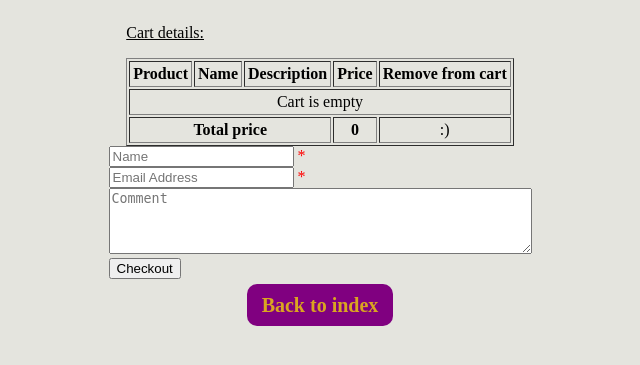
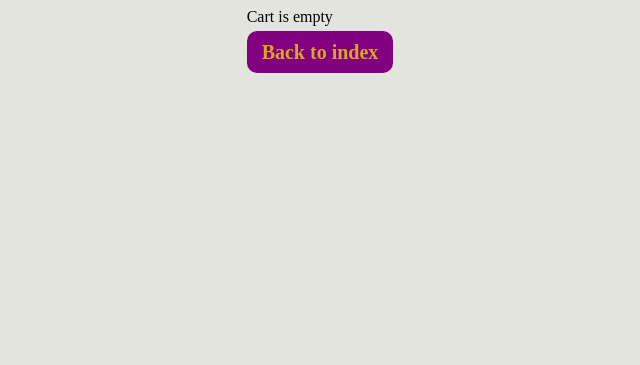
Before and after one commit to lucianIonescu5p/Training, a PHP site: page /cart.php in a window 1280 px wide. Shown: the top 365 px of the page, without its empty margins (320-960 px from the left). Run offline with PHP 8.4, Linux system fonts and the light colour scheme; tables that the repository leaves empty or names only in its code hold one stand-in row (values such as "Sample post"); some libraries are stand-ins or nearby versions.

Commit message:
Updated source code

```diff
--- a/public/common.php
+++ b/common.php
@@ -1,21 +1,16 @@
 <?php
+
 session_start();
 
 require_once 'config.php';
+require_once 'translations.php';
 
-$conn = new PDO("mysql:host=".SERVERNAME.";dbname=".DBNAME."", USERNAME, PASSWORD);
+$conn = new PDO("mysql:host=" . HOST . ";dbname=" . DB_NAME . "", DB_USERNAME, DB_PASSWORD);
 $conn->setAttribute(PDO::ATTR_ERRMODE, PDO::ERRMODE_EXCEPTION);
 $conn->setAttribute(PDO::ATTR_EMULATE_PREPARES, false);
+$conn->setAttribute(PDO::ATTR_DEFAULT_FETCH_MODE, PDO::FETCH_ASSOC);
 
-//translation function
-function trans($label)
-{
-    $translations = [
-        'ID' => '#'
-    ];
 
-    return isset($translations[$label]) ? $translations[$label] : $label;
-};
 
 //instantiate cart as an array
 if (empty($_SESSION['cart'])) {
@@ -25,8 +20,7 @@ if (empty($_SESSION['cart'])) {
 //data test function
 function sanitize_input($data) {
 
-    $data = trim($data);
-    $data = strip_tags($data);
+    $data = htmlspecialchars($data);
 
     return $data;
   }
--- a/public/cart.php
+++ b/public/cart.php
@@ -1,16 +1,15 @@
 <?php
 
-require_once 'common.php';
+require_once '../common.php';
 
-$empty = trans('Cart is empty');
 
-//remove items from the cart
-if (isset($_GET['id']))
-{
+
+// remove items from the cart
+if (isset($_GET['id'])) {
 
     $key = array_search($_GET['id'], $_SESSION['cart']);
 
-    if($key !== false){
+    if ($key !== false) {
 
         unset($_SESSION['cart'][$key]);
         header('Location: cart.php');
@@ -35,16 +34,16 @@ $sql =
 
 $stmt = $conn->prepare($sql);
 $res = $stmt->execute(array_values($_SESSION['cart']));
-$stmt->setFetchMode(PDO::FETCH_ASSOC);
 $rows = $stmt->fetchAll();
 
-//form checkout
+// form checkout
 $name = $contactDetails = $comments = '';
 $nameErr = $contactDetailsErr = $cartErr = '';
 $totalPrice = 0;
-//validation
-if (isset($_POST['checkout']))
-{
+
+// validation
+if (isset($_POST['checkout'])) {
+
     if (empty($_POST['name'])) {
         $nameErr = trans('Name is required');
     } else {
@@ -58,39 +57,36 @@ if (isset($_POST['checkout']))
 
     $comments = sanitize_input($_POST['comments']);
 
-    if(empty($_SESSION['cart'])){
+    if (empty($_SESSION['cart'])) {
         $cartErr = trans('Cart is empty');
     }
 }
 
 //mail
-if (isset($_POST['checkout']) && empty($nameErr) && empty($contactDetailsErr) && empty($cartErr))
-{
+if (isset($_POST['checkout']) && empty($nameErr) && empty($contactDetailsErr) && empty($cartErr)) {
 
-    $to = SHOPMANAGER;
-    $subject = trans('New order!');
     $headers = 'MIME-Version: 1.0' . "\r\n";
     $headers .= 'Content-type:text/html; charset=UTF-8' . "\r\n";
-    $headers .= 'From: <' . trans($contactDetails) . '>' . "\r\n";
+    $headers .= 'From: <' . sanitize_input(trans($contactDetails)) . '>' . "\r\n";
 
     $message = '
         <html>
             <head>
-                <title>' . trans('Order') . '</title>
+                <title>' . sanitize_input(trans('Order')) . '</title>
             </head>
             <body>
 
-                <p>' . trans('Hello, here\'s an order from') . ' ' . htmlspecialchars($name) . '</p>
-                <p>At ' . date('d/M/Y H:i:s') . '</p>
-                <p>' . trans('Order details are:') . '</p>
+                <p>' . sanitize_input(trans('Hello, here\'s an order from')) . ' ' . sanitize_input($name) . '</p>
+                <p>At ' . sanitize_input(date('d/M/Y H:i:s')) . '</p>
+                <p>' . sanitize_input(trans('Order details are:')) . '</p>
 
                 <table border="1" cellpadding="3">
 
                     <tr>
-                <th align="middle">' . trans('Product') . ' </th>
-                <th align="middle">' . trans('Name') . ' </th>
-                <th align="middle">' . trans('Description') . ' </th>
-                <th align="middle">' . trans('Price') . ' </th>
+                        <th align="middle">' . sanitize_input(trans('Product')) . ' </th>
+                        <th align="middle">' . sanitize_input(trans('Name')) . ' </th>
+                        <th align="middle">' . sanitize_input(trans('Description')) . ' </th>
+                        <th align="middle">' . sanitize_input(trans('Price')) . ' </th>
 
                     </tr> ';
 
@@ -99,36 +95,34 @@ if (isset($_POST['checkout']) && empty($nameErr) && empty($contactDetailsErr) &&
                         $message .= '
                             <tr>
                                 <td align="middle"><img src="' . (!empty($_SERVER['HTTPS']) ? 'https' : 'http') . '://' . $_SERVER['SERVER_NAME'] . '/images/' . $row['image'] . '" width="70px" height="70px"></td>
-                        <td align="middle">' . $row['title'] . '</td>
-                        <td align="middle">' . $row['description'] . '</td>
-                        <td align="middle">' . $row['price'] . '</td>
+                                <td align="middle">' . sanitize_input($row['title']) . '</td>
+                                <td align="middle">' . sanitize_input($row['description']) . '</td>
+                                <td align="middle">' . sanitize_input($row['price']) . '</td>
                             </tr> ';
                     }
                 $message .= '
                     <tr>
-                        <td colspan=3 align="middle"><b>' . trans('Total price') . '</b></td>
-                        <td align="middle"><b>' . $totalPrice . '</b></td>
+                        <td colspan=3 align="middle"><b>' . sanitize_input(trans('Total price')) . '</b></td>
+                        <td align="middle"><b>' . sanitize_input($totalPrice) . '</b></td>
                     </tr>
                 </table>
-                <p> ' . trans('Contact details:') . ' ' . htmlspecialchars($contactDetails) . '</p>
-                <p> ' . trans('Additional messages:') . ' ' . htmlspecialchars($comments) . '</p>
+                <p> ' . sanitize_input(trans('Contact details:')) . ' ' . sanitize_input($contactDetails) . '</p>
+                <p> ' . sanitize_input(trans('Additional messages:')) . ' ' . sanitize_input($comments) . '</p>
             </body>
         </html> ';
 
-    mail($to, $subject, $message, $headers);
+    mail(SHOP_MANAGER, trans('New order!'), $message, $headers);
 
     //log orders
-    $sql = 'INSERT INTO orders(name, contact_details, price)
-    VALUES (:name, :contact_details, :price)';
+    $sql = 'INSERT INTO orders(name, contact_details, price) VALUES (:name, :contact_details, :price)';
 
     $stmt = $conn->prepare($sql);
     $stmt->execute(array('name' => $name, 'contact_details' => $contactDetails, 'price' => $totalPrice));
     $last_id = $conn->lastInsertId();
 
-    foreach($_SESSION['cart'] as $product){
+    foreach ($_SESSION['cart'] as $product) {
 
-        $sql = 'INSERT INTO order_product(order_id ,product_id)
-        VALUES (:order_id, :product_id)';
+        $sql = 'INSERT INTO order_product(order_id ,product_id) VALUES (:order_id, :product_id)';
 
         $stmt = $conn->prepare($sql);
         $stmt->execute(array(':order_id' => $last_id, ':product_id' => $product));
@@ -140,7 +134,7 @@ if (isset($_POST['checkout']) && empty($nameErr) && empty($contactDetailsErr) &&
 
 }
 
-if(isset($_GET['mail_sent'])){
+if (isset($_GET['mail_sent'])) {
 
     $checkoutMessage = trans('Your order was sent succesfully');
     $_SESSION['cart'] = array();
@@ -153,50 +147,48 @@ if(isset($_GET['mail_sent'])){
     <meta charset="UTF-8">
     <meta name="viewport" content="width=device-width, initial-scale=1.0">
     <meta http-equiv="X-UA-Compatible" content="ie=edge">
-    <title><?= trans('Cart') ?></title>
+    <title><?= sanitize_input(trans('Cart')) ?></title>
     <link rel="stylesheet" href="main.css">
 </head>
 <body>
 
     <div id="cartContainer">
 
-        <p><u><?= trans('Cart details:') ?></u></p>
+        <?php if (empty($_SESSION['cart'])) : ?>
+
+            <tr>
+                <td colspan=5 align="middle"><?= sanitize_input(trans('Cart is empty')); ?></td>
+            </tr>
+
+        <?php else : ?>
+            <p><u><?= sanitize_input(trans('Cart details:')) ?></u></p>
 
             <table border="1" cellpadding="3">
 
                 <tr>
-                <th align="middle"><?= trans('Product') ?></th>
-                <th align="middle"><?= trans('Name') ?></th>
-                <th align="middle"><?= trans('Description') ?></th>
-                <th align="middle"><?= trans('Price') ?></th>
-                <th align="middle"><?= trans('Remove from cart') ?></th>
+                    <th align="middle"><?= sanitize_input(trans('Product')) ?></th>
+                    <th align="middle"><?= sanitize_input(trans('Name')) ?></th>
+                    <th align="middle"><?= sanitize_input(trans('Description')) ?></th>
+                    <th align="middle"><?= sanitize_input(trans('Price')) ?></th>
+                    <th align="middle"><?= sanitize_input(trans('Remove from cart')) ?></th>
                 </tr>
 
-            <?php if(empty($_SESSION['cart'])): ?>
-
-            <tr>
-                <td colspan=5 align="middle"><?= $empty; ?></td>
-            </tr>
-
-            <?php else: ?>
-            <?php foreach($rows as $row): ?>
+                <?php foreach ($rows as $row) : ?>
                 <?php $totalPrice += $row['price']; ?>
 
                     <tr>
-                    <td align="middle"><img src="images/<?= $row['image'] ?>" width="70px" height="70px"></td>
-                    <td align="middle"><?= $row['title'] ?></td>
-                    <td align="middle"><?= $row['description'] ?></td>
-                    <td align="middle"><?= $row['price'] ?></td>
-                    <td align="middle"><a href="?id=<?= $row['id']?>"><?= trans('Remove') ?></a></td>
+                        <td align="middle"><img src="images/<?= sanitize_input($row['image']) ?>" width="70px" height="70px"></td>
+                        <td align="middle"><?= sanitize_input($row['title']) ?></td>
+                        <td align="middle"><?= sanitize_input($row['description']) ?></td>
+                        <td align="middle"><?= sanitize_input($row['price']) ?></td>
+                        <td align="middle"><a href="?id=<?= sanitize_input($row['id'])?>"><?= trans('Remove') ?></a></td>
                     </tr>
 
-            <?php endforeach; ?>
-            <?php endif; ?>
+                <?php endforeach ?>
 
                 <tr>
-                    <td colspan=3 align="middle"><b><?= trans('Total price') ?></b></td>
-                    <td align="middle"><b><?= $totalPrice; ?></b></td>
-                    <td align="middle">:)</td>
+                    <td colspan=3 align="middle"><b><?= sanitize_input(trans('Total price')) ?></b></td>
+                    <td colspan=2 align="middle"><b><?= sanitize_input($totalPrice) ?></b></td>
                 </tr>
 
             </table>
@@ -204,22 +196,28 @@ if(isset($_GET['mail_sent'])){
 
                 <form method="POST">
 
-            <input id="nameInput" type="text" name="name" value="<?= $name; ?>" placeholder="<?= trans('Name ') ?>">
-            <span class="error"> *<?= $nameErr; ?></span><br />
-            <input type="email" name="contactDetails" placeholder="<?= trans('Email Address') ?>" value="<?= $contactDetails ?>">
-            <span class="error"> *<?= $contactDetailsErr; ?></span> <br />
-            <textarea rows="4" cols="50" name="comments" value="" placeholder="<?= trans('Comment') ?>"><?= $comments ?></textarea> <br />
-            <input type="submit" name="checkout" value="<?= trans('Checkout') ?>">
-            <span class="error"><?=$cartErr ?></span>
+                    <input type="text" name="name" value="<?= $name; ?>" placeholder="<?= sanitize_input(trans('Name ')) ?>">
+                    <span class="error"><?= $nameErr; ?></span><br />
+
+                    <input type="email" name="contactDetails" placeholder="<?= sanitize_input(trans('Email Address')) ?>" value="<?= sanitize_input($contactDetails) ?>">
+                    <span class="error"><?= sanitize_input($contactDetailsErr) ?></span> <br />
+
+                    <textarea rows="4" cols="50" name="comments" placeholder="<?= sanitize_input(trans('Comment')) ?>"><?= sanitize_input($comments) ?></textarea> <br />
+
+                    <input type="submit" name="checkout" value="<?= sanitize_input(trans('Checkout')) ?>">
+
+                    <span class="error"><?= sanitize_input($cartErr) ?></span>
 
                 </form>
 
-        <?php if(isset($_GET['mail_sent'])): ?>
-                <p class="success"><?= trans(':)') ?> <?= $checkoutMessage ?></p>
-        <?php endif; ?>
+                <?php if (isset($_GET['mail_sent'])) : ?>
+                        <p class="success"><?= sanitize_input($checkoutMessage) ?></p>
+                <?php endif ?>
 
-    <div id="cartWrapper">
-        <a id="cartLink" href="index.php" class="cartBtn"><?= trans('Back to index') ?></a>
+        <?php endif ?>
+
+    <div class="cartWrapper">
+        <a class="cartLink cartBtn" href="index.php"><?= sanitize_input(trans('Back to index')) ?></a>
     </div>
 
 </body>
--- a/public/config.example.php
+++ /dev/null
@@ -1,5 +0,0 @@
-<?php
-define('SERVERNAME', '');
-define('USERNAME', '');
-define('PASSWORD', '');
-define('DBNAME', '');
--- a/public/main.css
+++ b/public/main.css
@@ -8,7 +8,7 @@ body {
 
 }
 
-#container{
+.container{
 
     width: 70vw;
     height: auto;
@@ -20,7 +20,7 @@ body {
 
 }
 
-#cartLink{
+.cartLink{
 
     text-decoration: none;
     font-size: 20px;
@@ -32,16 +32,15 @@ body {
     background-color: purple;
 
 }
-#cartLink:hover{
-
+.cartLink:hover{
     color: purple;
     background-color: goldenrod;
 }
-#cartWrapper{
+.cartWrapper{
     margin-top:15px;
 }
 
-#login{
+.login{
     text-decoration: none;
     font-size: 20px;
     font-weight: 700;
@@ -51,11 +50,11 @@ body {
     border-radius: 10px;
     background-color: purple;
 }
-#login:hover{
+.login:hover{
     color: purple;
     background-color: goldenrod;
 }
-#loginWrapper{
+.loginWrapper{
     margin-top:10px;
 }
 
@@ -63,7 +62,7 @@ body {
     color: red;
 }
 
-#productsBtn{
+.productsBtn{
     margin-top: 20px;
 }
 
--- /dev/null
+++ b/public/translations.php
@@ -0,0 +1,11 @@
+<?php
+
+// translation function
+function trans($label)
+{
+    $translations = [
+        'ID' => '#'
+    ];
+
+    return isset($translations[$label]) ? $translations[$label] : $label;
+};
```
Also changed, not shown: config.example.php (added, +13 -0 lines), public/index.php (+26 -24 lines), public/login.php (+12 -10 lines), public/orders.php (+8 -6 lines), public/product.php (+38 -35 lines), public/products.php (+27 -30 lines), 2 other files. Lines whose indentation alone changed are shown as unchanged.
